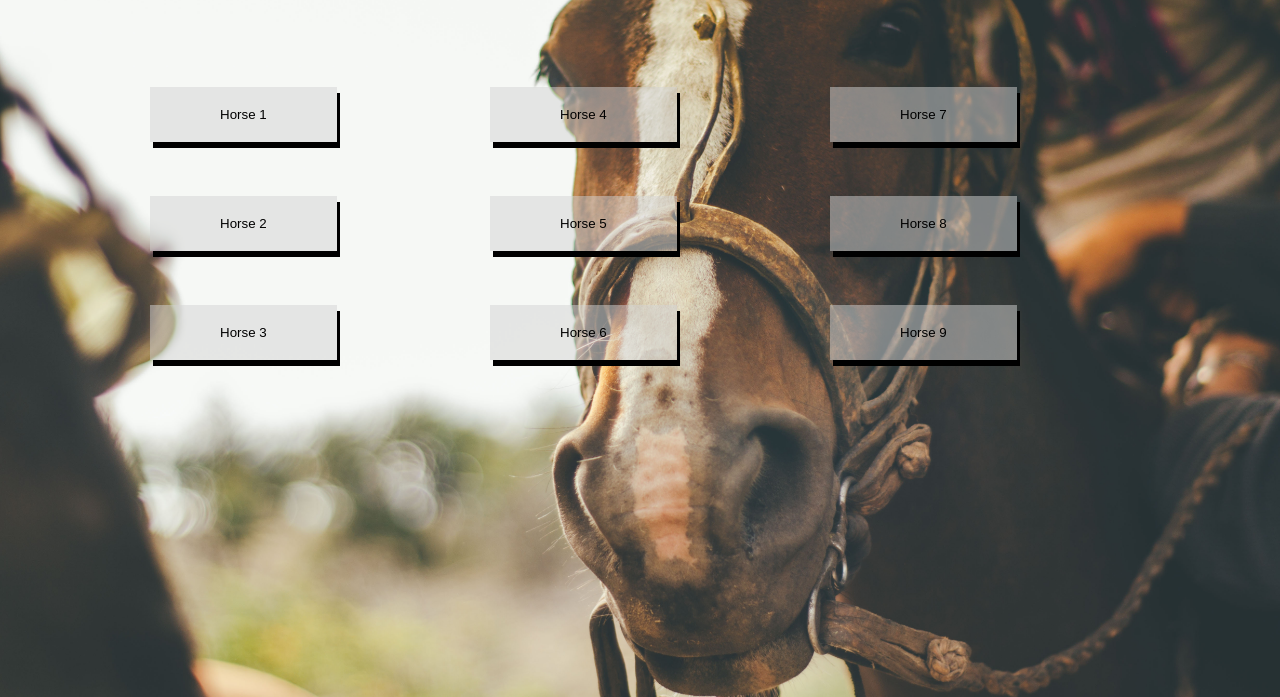
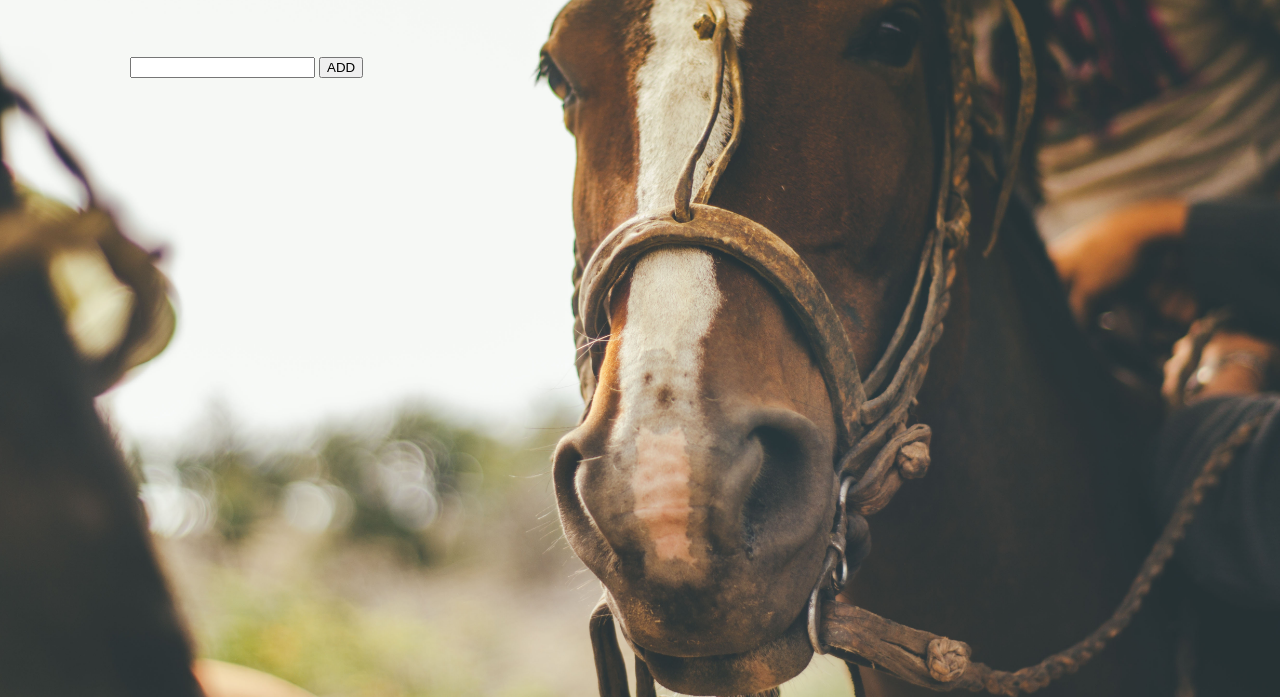
Before and after one commit to 2153589/WebtekLabMidterms, a plain HTML site: page NEW PWA/horses.html in a window 1280 px wide. Shown: the part 103-800 px from the top of the page. Drawn offline with nearby package versions, Linux system fonts and the light colour scheme.

Commit message:
functionalities partial fix

```diff
--- a/NEW PWA/horses.html
+++ b/NEW PWA/horses.html
@@ -2,8 +2,16 @@
 <html>
 <head>
 	<meta name="viewport" content="width=device-width, initial-scale=1.0">
+	<script src="https://cdnjs.cloudflare.com/ajax/libs/jquery/3.3.1/jquery.min.js"></script>
 	<link rel="stylesheet" type="text/css" href="style1.css">
+
 	<title> Tugudug </title>
+
+	<style type="text/css">
+		#limit_err{
+			color: red;
+		}
+	</style>
 </head>
 <body>
 	<div class = "headercontainer">
@@ -30,11 +38,19 @@
 		<br><br><br><br><br>
 
 	<div class = "contentContainer">
+		<input type="text" name="limit" id="limit"/>
+		<span id="limit_err"></span>
+		<button id="add_unit" class="okBtn" onclick="add()">ADD</button>
+		<br><br><br>
+
 		<div class = "Column1">
 
-		<!--Horse1-->
+
+
+		<!--Horse1
 			<button class = "btn" onclick="show()"> Horse 1</button>
 			<br><br><br><br>
+		-->
 
 			<div id="myModal" class="modal">
 				<!-- Modal Content -->
@@ -95,10 +111,10 @@
 				</div>
 			</div>
 
-		<!--Horse2-->
+		<!--Horse2
 			<button class = "btn" onclick="show()"> Horse 2</button>
 			<br><br><br><br>
-
+		-->
 
 			<div id="myModal" class="modal">
 				<!-- Modal Content -->
@@ -118,9 +134,9 @@
 				</div>
 			</div>
 
-		<!--Horse3-->
+		<!--Horse3
 			<button class = "btn" onclick="show()"> Horse 3</button>
-
+		-->
 				<div id="myModal" class="modal">
 					<!-- Modal Content -->
 					<div class="modal-content">
@@ -142,10 +158,10 @@
 
 		<!--Column2-->
 		<div class = "Column2">
-		<!--Horse4-->
+		<!--Horse4
 			<button class = "btn" onclick="show()"> Horse 4</button>
 			<br><br><br><br>
-
+		-->
 			<div id="myModal" class="modal">
 				<!-- Modal Content -->
 				<div class="modal-content">
@@ -165,10 +181,10 @@
 				</div>
 			</div>
 
-		<!--Horse5-->
+		<!--Horse5
 			<button class = "btn" onclick="show()"> Horse 5</button>
 			<br><br><br><br>
-
+		-->
 			<div id="myModal" class="modal">
 				<!-- Modal Content -->
 				<div class="modal-content">
@@ -188,8 +204,9 @@
 				</div>
 			</div>
 
-		<!--Horse6-->
+		<!--Horse6
 			<button class = "btn" onclick="show()"> Horse 6</button>
+		-->
 			<div id="myModal" class="modal">
 				<!-- Modal Content -->
 				<div class="modal-content">
@@ -211,10 +228,10 @@
 		</div>
 		<div class = "Column3">
 
-		<!--Horse7-->
+		<!--Horse7
 			<button class = "btn" onclick="show()"> Horse 7</button>
 			<br><br><br><br>
-
+		-->
 			<div id="myModal" class="modal">
 				<!-- Modal Content -->
 				<div class="modal-content">
@@ -234,10 +251,10 @@
 				</div>
 			</div>
 
-		<!--Horse8-->
+		<!--Horse8
 			<button class = "btn" onclick="show()"> Horse 8</button>
 			<br><br><br><br>
-
+		-->
 			<div id="myModal" class="modal">
 				<!-- Modal Content -->
 				<div class="modal-content">
@@ -257,9 +274,9 @@
 				</div>
 			</div>
 
-		<!--Horse9-->
+		<!--Horse9
 			<button class = "btn" onclick="show()"> Horse 9</button>
-
+		-->
 			<div id="myModal" class="modal">
 				<!-- Modal Content -->
 				<div class="modal-content">
@@ -283,6 +300,9 @@
 	</div>
 
 				<script>
+
+
+
 				// Get the modal
 				var modal = document.getElementById('myModal');
 
@@ -460,8 +480,56 @@ function alarmClear() {
   document.getElementById("ampm").disabled = false;
   sound.pause();
 }
+			//ADD NEW BOX
+				var count = 1;
 
-			</script>
+				function add(){
+					//event.preventDefault();
+					var lim = document.getElementById("limit").value;
+
+					if (count <= lim){
+						limit.style.border = "";
+						$('#limit_err').html("");
+
+						var hrs = document.getElementById("alarmhrs").value;
+
+						var new_box = "<button class='btn' onclick='show()''>Horse "+count+"</button><br><br>";
+
+							//GROUP THE BOXES INTO COLUMNS
+							if((count == 1) || (count == 2) || (count == 3) || (count==4)) {
+								$('.Column1').append(new_box);
+								count++;
+							}else if((count == 5) || (count == 6) || (count == 7) || (count == 8)) {
+								$('.Column2').append(new_box);
+								count++;
+							}else if((count == 9) || (count == 10) || (count == 11) || (count==12)) {
+								$('.Column3').append(new_box);
+								count++;
+							}else{
+								alert("no more columns.");
+							}
+
+
+					}else if((count > lim) && (count != 1)){
+						limit.style.border = "";
+						$('#limit_err').html("");
+						alert("Limit");
+					}else{
+						limit.style.border = "1px solid red";
+						$('#limit_err').html("This field is required.");
+					}
+
+
+				}
+
+
+				/*
+				setInterval(function() {
+					add();
+				}, 1000)
+				*/
+
+		</script>
 
 </body>
 </html>
```
